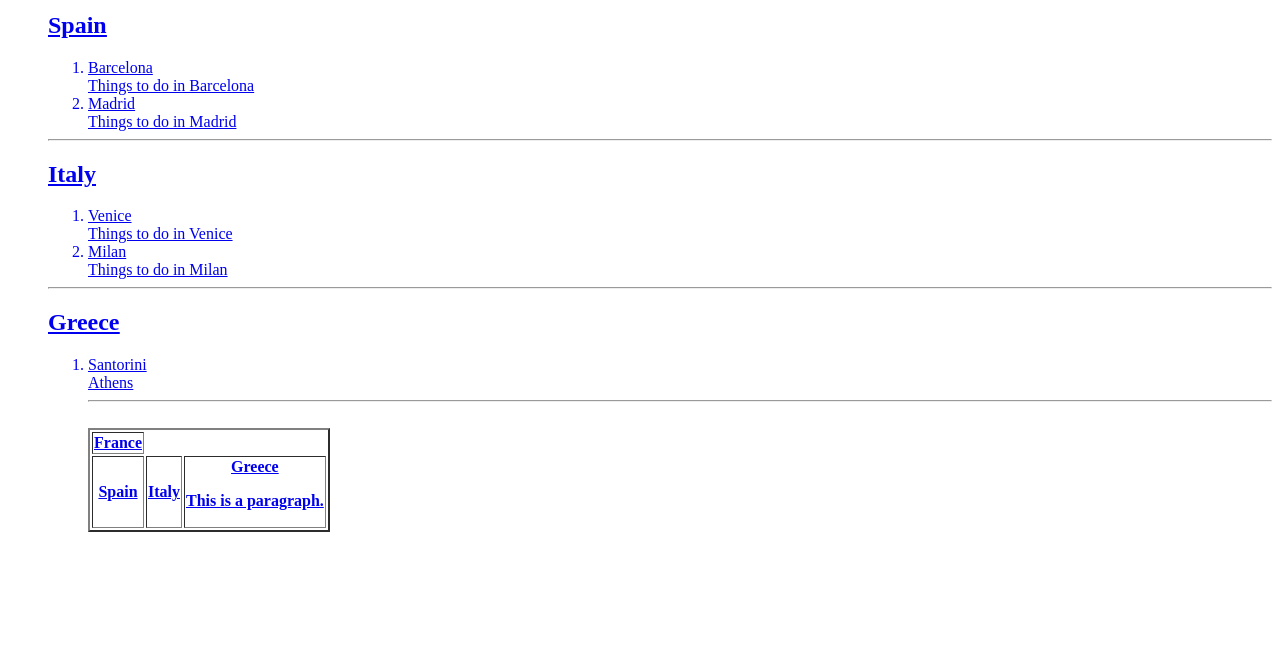
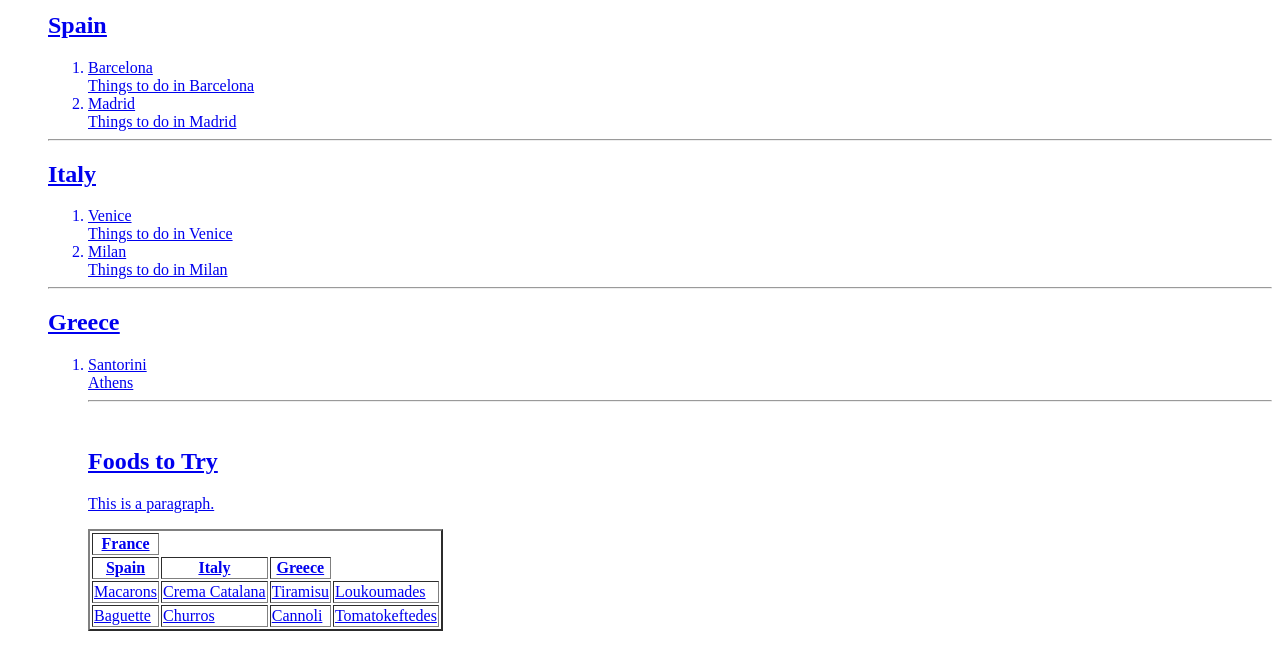
Before and after one commit to ArdsleyHS/firstwebsite-Kishna485, a plain HTML site: page index.html in a window 1280 px wide. Shown: the part 237-884 px from the top of the page. Before the commit the page ends 800 px from the top, so only its background shows below. Drawn offline with Linux system fonts and the light colour scheme.

Commit message:
Update index.html
Table of foods to try

```diff
--- a/index.html
+++ b/index.html
@@ -49,12 +49,26 @@
             </ol>
     <hr>
     <br>
+    <h2>Foods to Try</h2>
     <table border="2">
         <tr>
             <th>France</tr>
             <th>Spain</>
             <th>Italy</>
             <th>Greece</>
+        </tr>
+        <tr>
+            <td>Macarons</td>
+            <td>Crema Catalana</td>
+            <td>Tiramisu</td>
+            <td>Loukoumades</td>
+        </tr>
+        <tr>
+            <td>Baguette</td>
+            <td>Churros</td>
+            <td>Cannoli</td>
+            <td>Tomatokeftedes</td>
+        </tr>
   <p>This is a paragraph.</p>
 
 </body>
```
